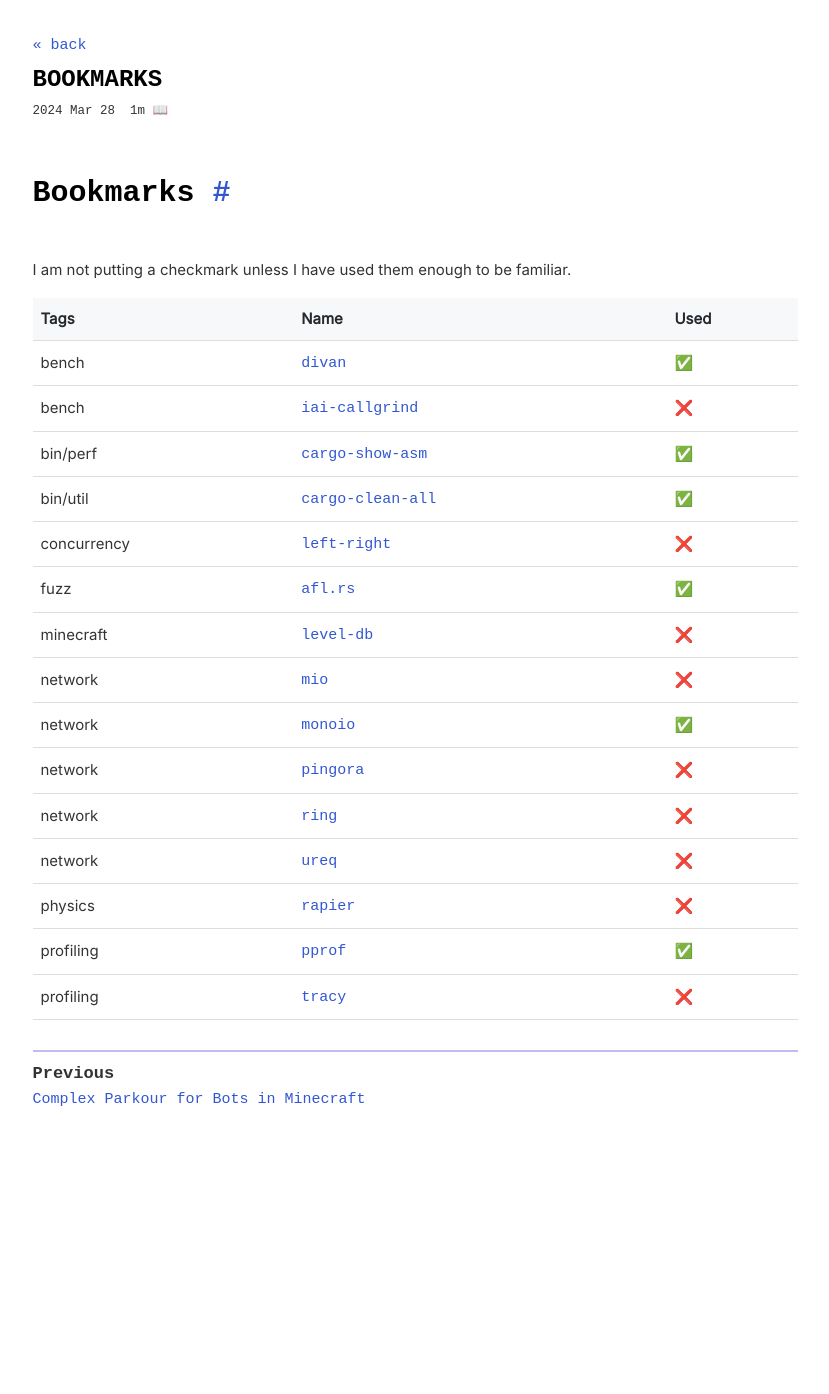
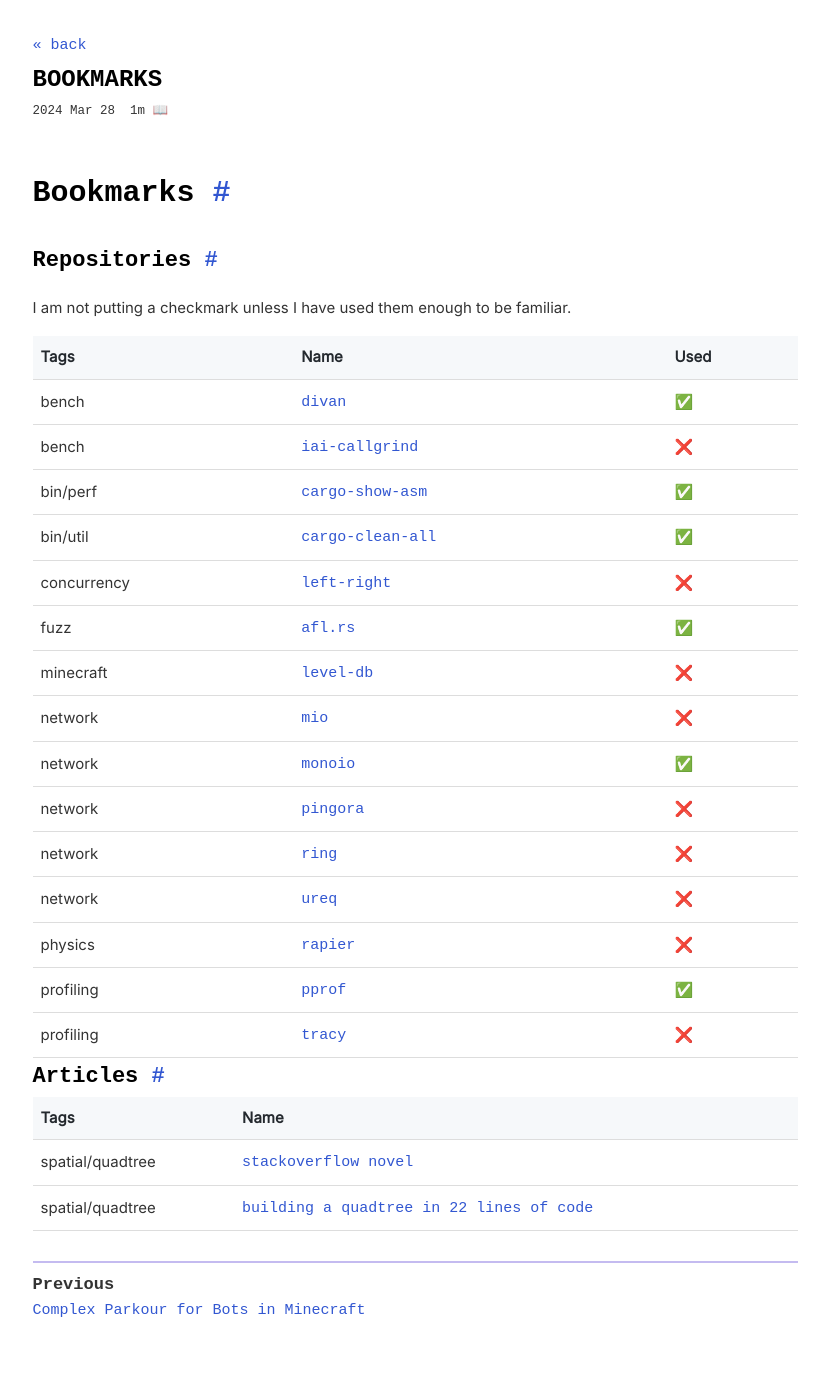
Before and after one commit to andrewgazelka/andrewgazelka.github.io, a Jekyll site: the page built from _posts/2024-03-28-bookmarks.md, in a window 1280 px wide. Shown: the whole page, without its empty margins (225-1054 px from the left). Built offline with Jekyll 4.4.1, drawn with Linux system fonts in a browser that asks for light colours; some web fonts are replaced; before the commit the page ends 1183 px from its top, so only the background shows below that.

Commit message:
add articles

```diff
--- a/_posts/2024-03-28-bookmarks.md
+++ b/_posts/2024-03-28-bookmarks.md
@@ -6,6 +6,8 @@ categories: bookmarks
 ---
 
 # Bookmarks
+
+## Repositories
 
 I am not putting a checkmark unless I have used them enough to be familiar.
 
@@ -26,3 +28,11 @@ I am not putting a checkmark unless I have used them enough to be familiar.
 | physics     | [rapier](https://github.com/dimforge/rapier)                    | ❌    |
 | profiling   | [pprof](https://github.com/tikv/pprof-rs)                       | ✅    |
 | profiling   | [tracy](https://github.com/nagisa/rust_tracy_client)            | ❌    |
+
+## Articles
+
+
+| Tags             | Name                                                                                                                                               |
+| ---------------- | -------------------------------------------------------------------------------------------------------------------------------------------------- |
+| spatial/quadtree | [stackoverflow novel](https://stackoverflow.com/questions/41946007/efficient-and-well-explained-implementation-of-a-quadtree-for-2d-collision-det) |
+| spatial/quadtree | [building a quadtree in 22 lines of code](https://lisyarus.github.io/blog/programming/2022/12/21/quadtrees.html)                                   |
```
